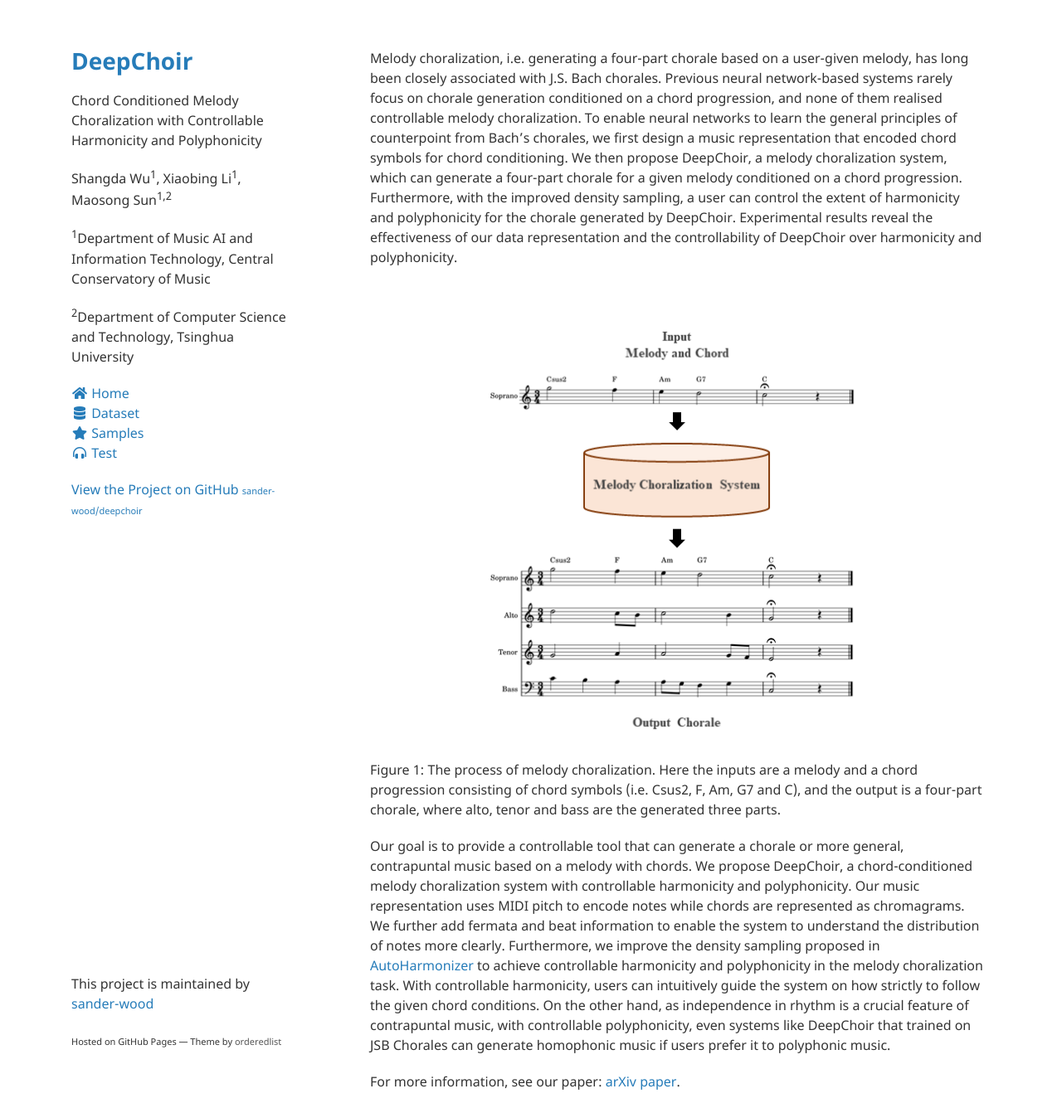
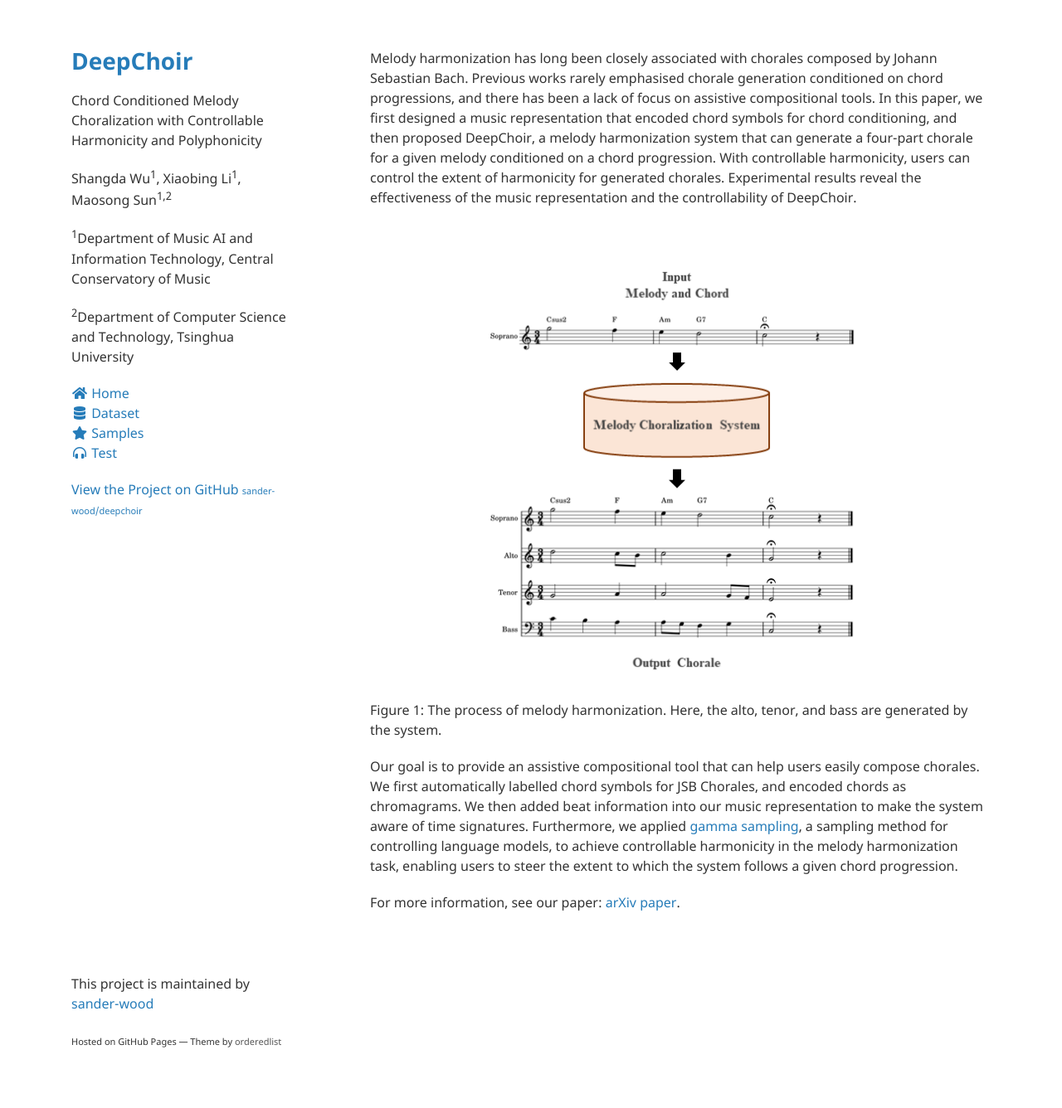
Before and after one commit to sander-wood/deepchoir, a Jekyll site: the page built from index.md, in a window 1280 px wide and 1336 px high. Shown: the whole window at 83% size. Built offline with Jekyll 4.4.1, drawn with Linux system fonts in a browser that asks for light colours; nearby versions of some CDN libraries.

Commit message:
Update index.md

```diff
--- a/index.md
+++ b/index.md
@@ -13,14 +13,14 @@
     });
 </script>
 
-Melody choralization, i.e. generating a four-part chorale based on a user-given melody, has long been closely associated with J.S. Bach chorales. Previous neural network-based systems rarely focus on chorale generation conditioned on a chord progression, and none of them realised controllable melody choralization. To enable neural networks to learn the general principles of counterpoint from Bach's chorales, we first design a music representation that encoded chord symbols for chord conditioning. We then propose DeepChoir, a melody choralization system, which can generate a four-part chorale for a given melody conditioned on a chord progression. Furthermore, with the improved density sampling, a user can control the extent of harmonicity and polyphonicity for the chorale generated by DeepChoir. Experimental results reveal the effectiveness of our data representation and the controllability of DeepChoir over harmonicity and polyphonicity.
+Melody harmonization has long been closely associated with chorales composed by Johann Sebastian Bach. Previous works rarely emphasised chorale generation conditioned on chord progressions, and there has been a lack of focus on assistive compositional tools. In this paper, we first designed a music representation that encoded chord symbols for chord conditioning, and then proposed DeepChoir, a melody harmonization system that can generate a four-part chorale for a given melody conditioned on a chord progression. With controllable harmonicity, users can control the extent of harmonicity for generated chorales. Experimental results reveal the effectiveness of the music representation and the controllability of DeepChoir.
 
 <br>
 <center><img src="figs/fig1.png" alt="overall_model" style="zoom:75%"></center>
 <br>
-Figure 1: The process of melody choralization. Here the inputs are a melody and a chord progression consisting of chord symbols (i.e. Csus2, F, Am, G7 and C), and the output is a four-part chorale, where alto, tenor and bass are the generated three parts.
+Figure 1: The process of melody harmonization. Here, the alto, tenor, and bass are generated by the system.
 <br>
 
-Our goal is to provide a controllable tool that can generate a chorale or more general, contrapuntal music based on a melody with chords. We propose DeepChoir, a chord-conditioned melody choralization system with controllable harmonicity and polyphonicity. Our music representation uses MIDI pitch to encode notes while chords are represented as chromagrams. We further add fermata and beat information to enable the system to understand the distribution of notes more clearly. Furthermore, we improve the density sampling proposed in [AutoHarmonizer](https://arxiv.org/abs/2112.11122) to achieve controllable harmonicity and polyphonicity in the melody choralization task. With controllable harmonicity, users can intuitively guide the system on how strictly to follow the given chord conditions. On the other hand, as independence in rhythm is a crucial feature of contrapuntal music, with controllable polyphonicity, even systems like DeepChoir that trained on JSB Chorales can generate homophonic music if users prefer it to polyphonic music.
+Our goal is to provide an assistive compositional tool that can help users easily compose chorales. We first automatically labelled chord symbols for JSB Chorales, and encoded chords as chromagrams. We then added beat information into our music representation to make the system aware of time signatures. Furthermore, we applied [gamma sampling](https://arxiv.org/pdf/2205.06036.pdf), a sampling method for controlling language models, to achieve controllable harmonicity in the melody harmonization task, enabling users to steer the extent to which the system follows a given chord progression.
 
-For more information, see our paper: [arXiv paper](https://arxiv.org/abs/2202.08423).
+For more information, see our paper: [arXiv paper](https://arxiv.org/pdf/2202.08423.pdf).
```
